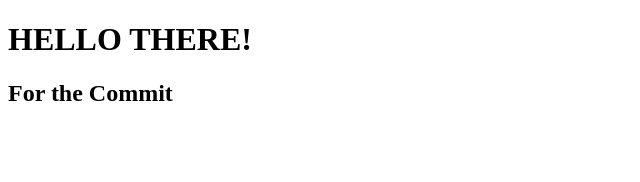
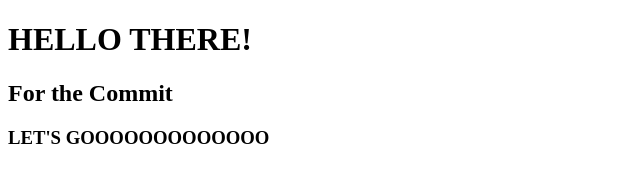
Before and after one commit to tylerkap/mtech19Week1, a plain HTML site: page index.html in a window 1280 px wide. Shown: the whole page, without its empty margins (0-640 px from the left). Drawn offline with Linux system fonts and the light colour scheme.

Commit message:
This is a commit for jason

```diff
--- a/index.html
+++ b/index.html
@@ -8,6 +8,7 @@
 
 <h1>HELLO THERE!</h1>
 <h2>For the Commit</h2>
+<h3>LET'S GOOOOOOOOOOOOO</h3>
 
 </body>
 </html>
```
